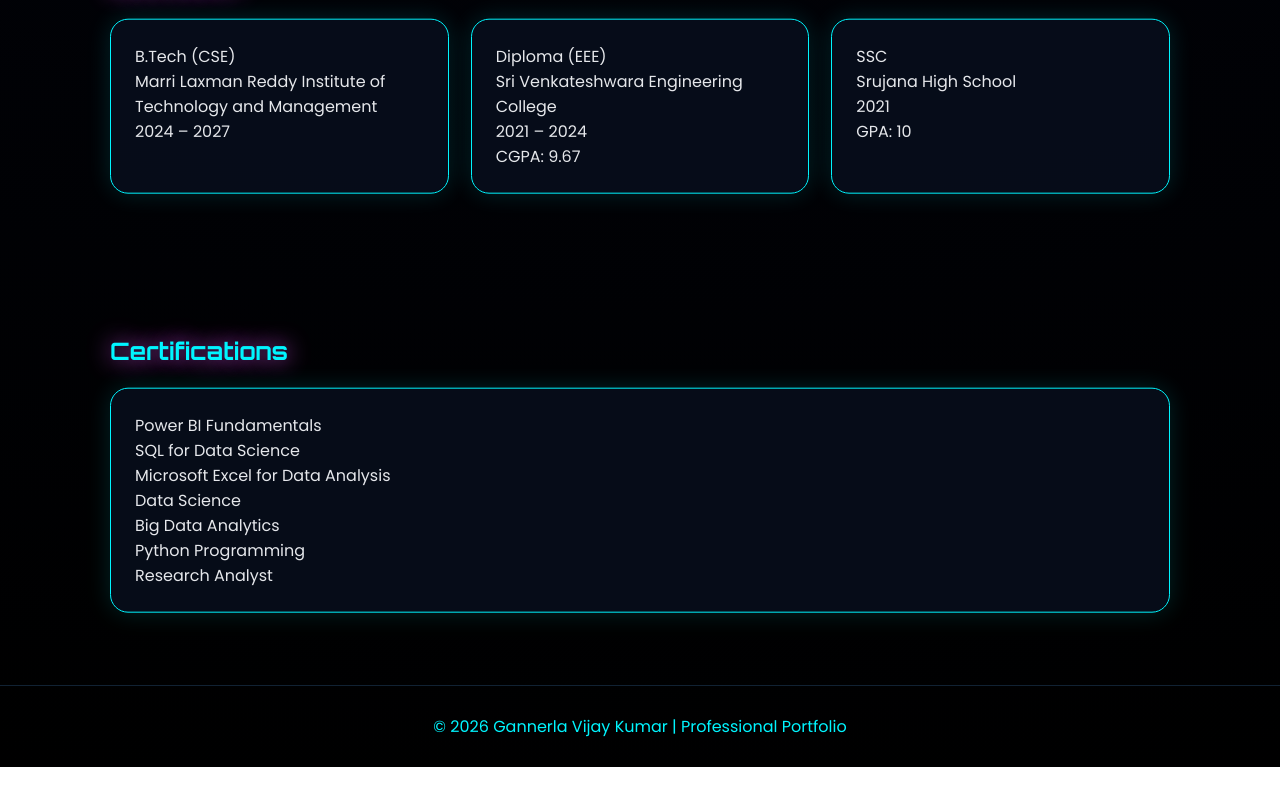
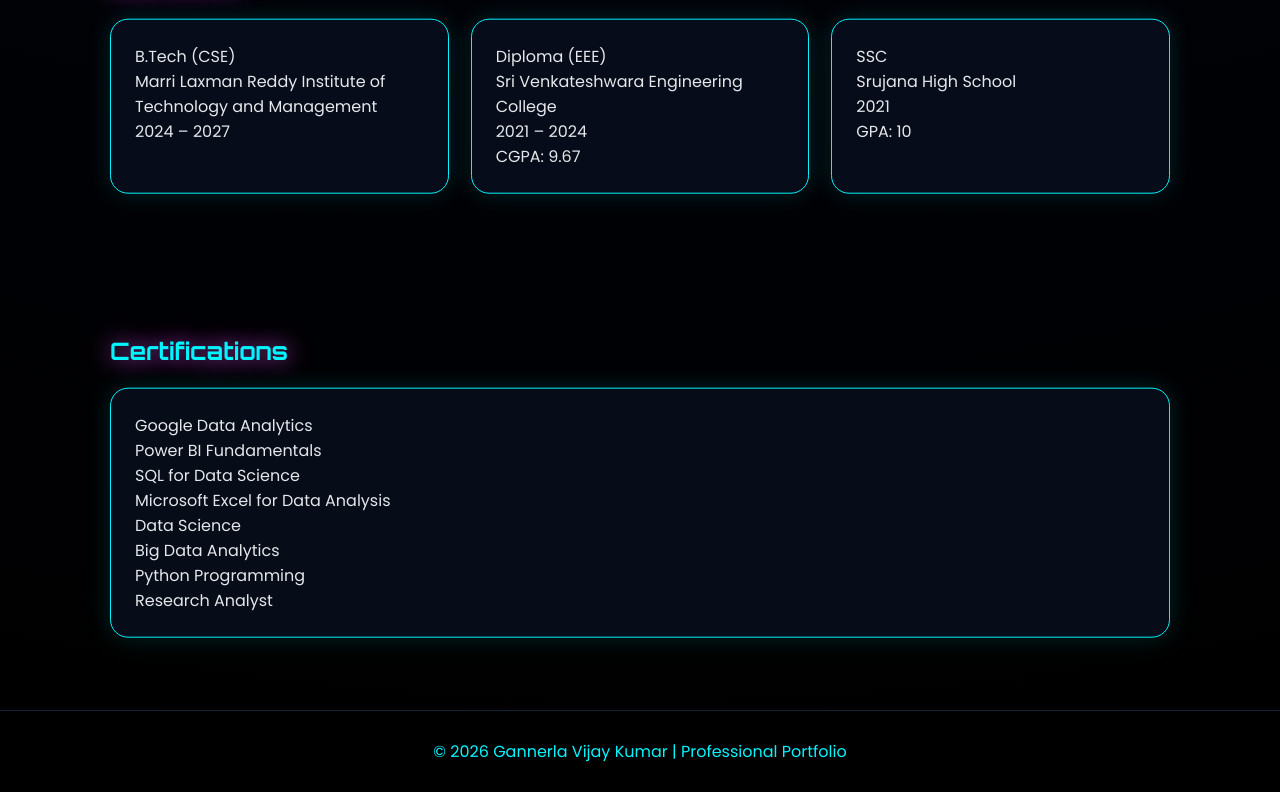
Before and after one commit to vijay262004/vijay_portfolio, a plain HTML site: page index.html in a window 1280 px wide. Shown: the part 2205-2997 px from the top of the page. Before the commit the page ends 2972 px from the top, so only its background shows below. Drawn offline with Linux system fonts and the light colour scheme.

Commit message:
Update index.html

```diff
--- a/index.html
+++ b/index.html
@@ -66,7 +66,7 @@ footer{text-align:center;padding:28px;border-top:1px solid #123;color:var(--neon
 </section>
 <section>
 <h2>Certifications</h2>
-<div class="card">Power BI Fundamentals<br>SQL for Data Science<br>Microsoft Excel for Data Analysis<br>Data Science<br>Big Data Analytics<br>Python Programming<br>Research Analyst</div>
+<div class="card">Google Data Analytics<br>Power BI Fundamentals<br>SQL for Data Science<br>Microsoft Excel for Data Analysis<br>Data Science<br>Big Data Analytics<br>Python Programming<br>Research Analyst</div>
 </section>
 <footer>© 2026 Gannerla Vijay Kumar | Professional Portfolio</footer>
 </body>
```
